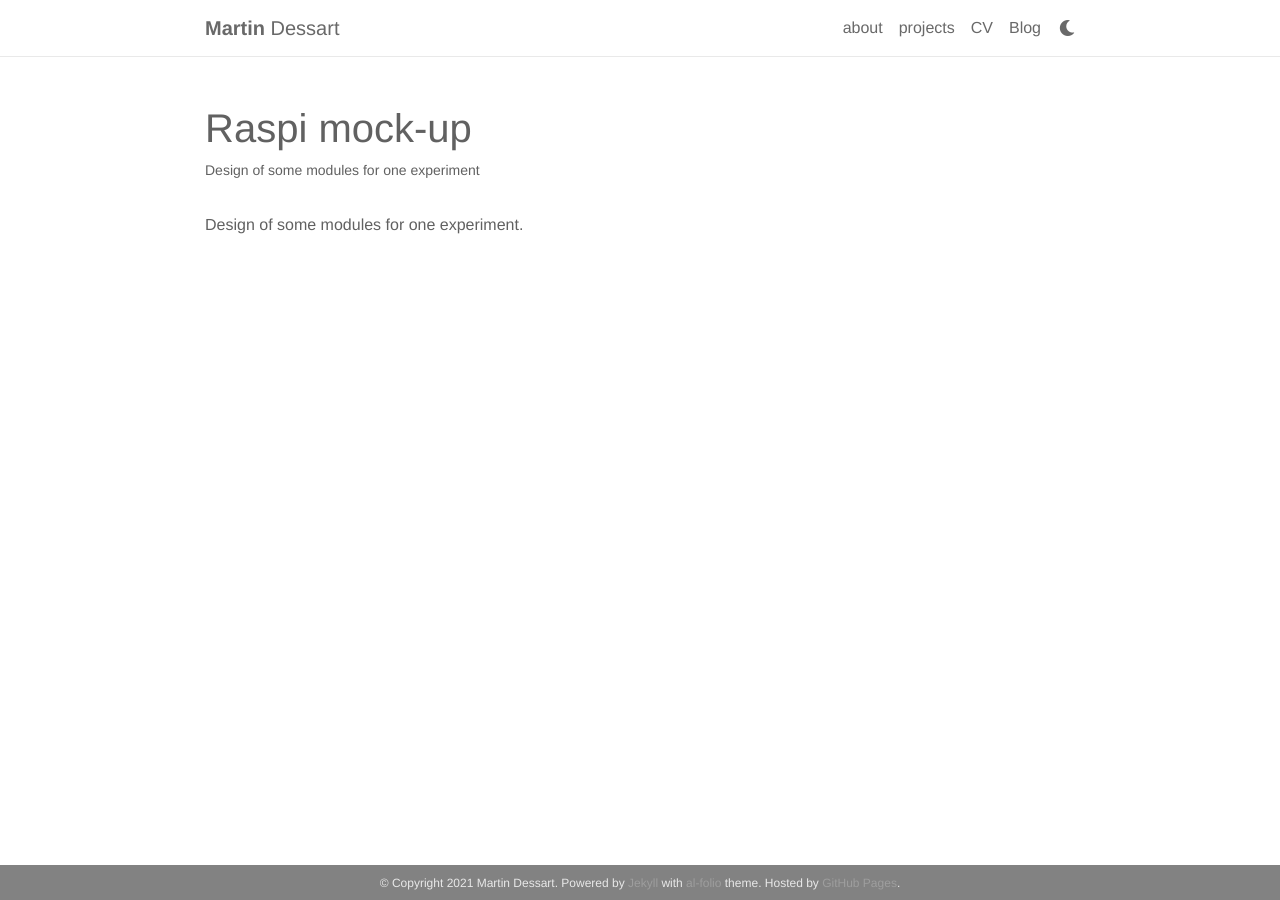
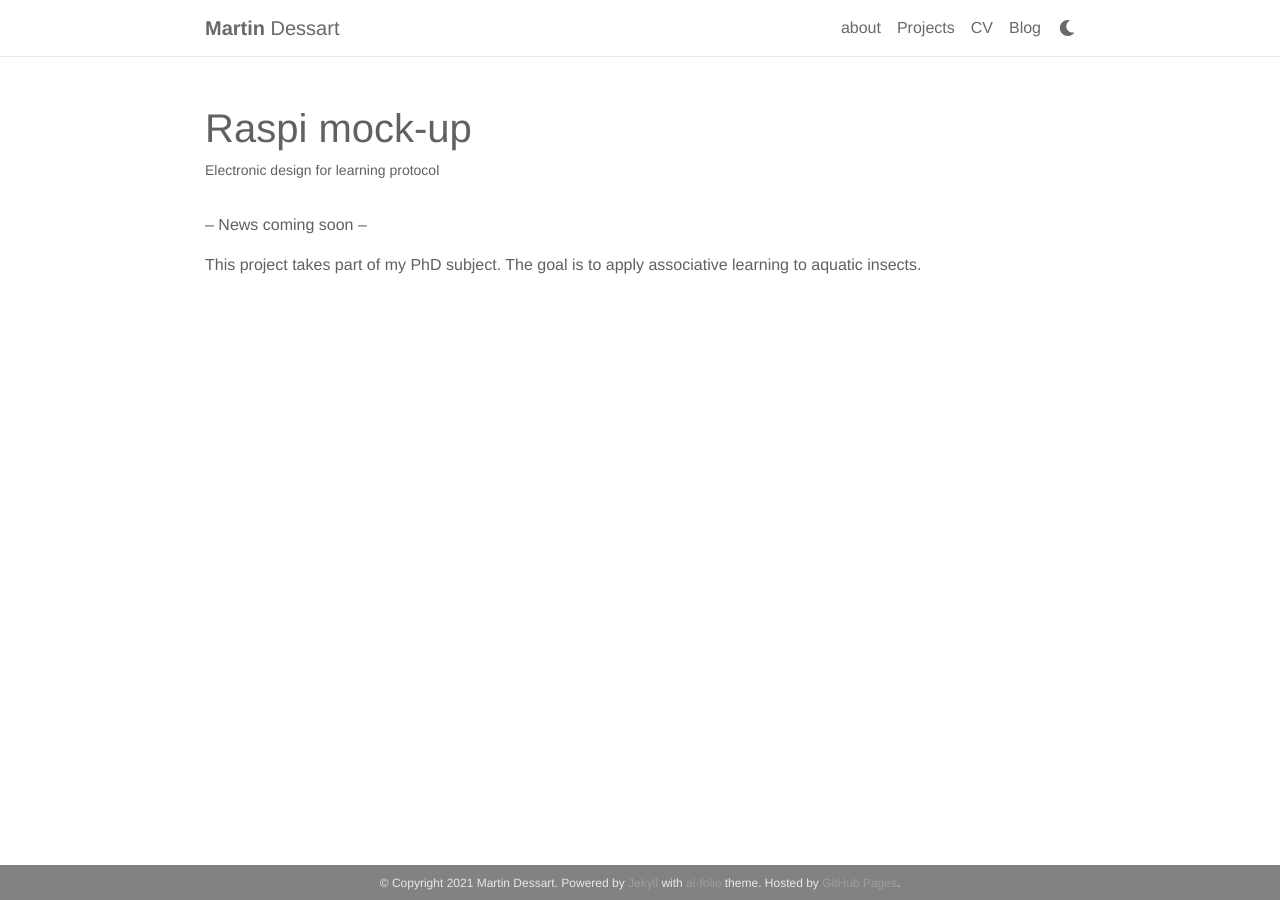
Before and after one commit to martindessart/martindessart.github.io, a Jekyll site: the page built from _projects/3_project.markdown, in a window 1280 px wide. Built offline with Jekyll 4.4.1, drawn with Linux system fonts in a browser that asks for light colours; nearby versions of some CDN libraries; a style sheet for code colours, icons or effects is not loaded.

Commit message:
first pub
Tej 2 projects
Update science_1

```diff
--- a/_projects/3_project.markdown
+++ b/_projects/3_project.markdown
@@ -1,9 +1,12 @@
 ---
 layout: page
 title: Raspi mock-up
-description: Design of some modules for one experiment
+description: Electronic design for learning protocol
 img: /assets/img/rasp1.png
 importance: 1
 ---
 
-Design of some modules for one experiment.
+-- News coming soon --
+
+
+This project takes part of my PhD subject. The goal is to apply associative learning to aquatic insects.
```
Also changed, not shown: _pages/about.md (+2 -2 lines), _pages/projects.md (+1 -1 lines), _pages/sciences.md (+1 -1 lines), _projects/1_project.markdown (deleted, +0 -9 lines), _projects/2_project.markdown (deleted, +0 -9 lines), _sciences/3_science.markdown (deleted, +0 -9 lines), _sciences/1_science.markdown (renamed from _Others/1_science.markdown), 2 other files.
